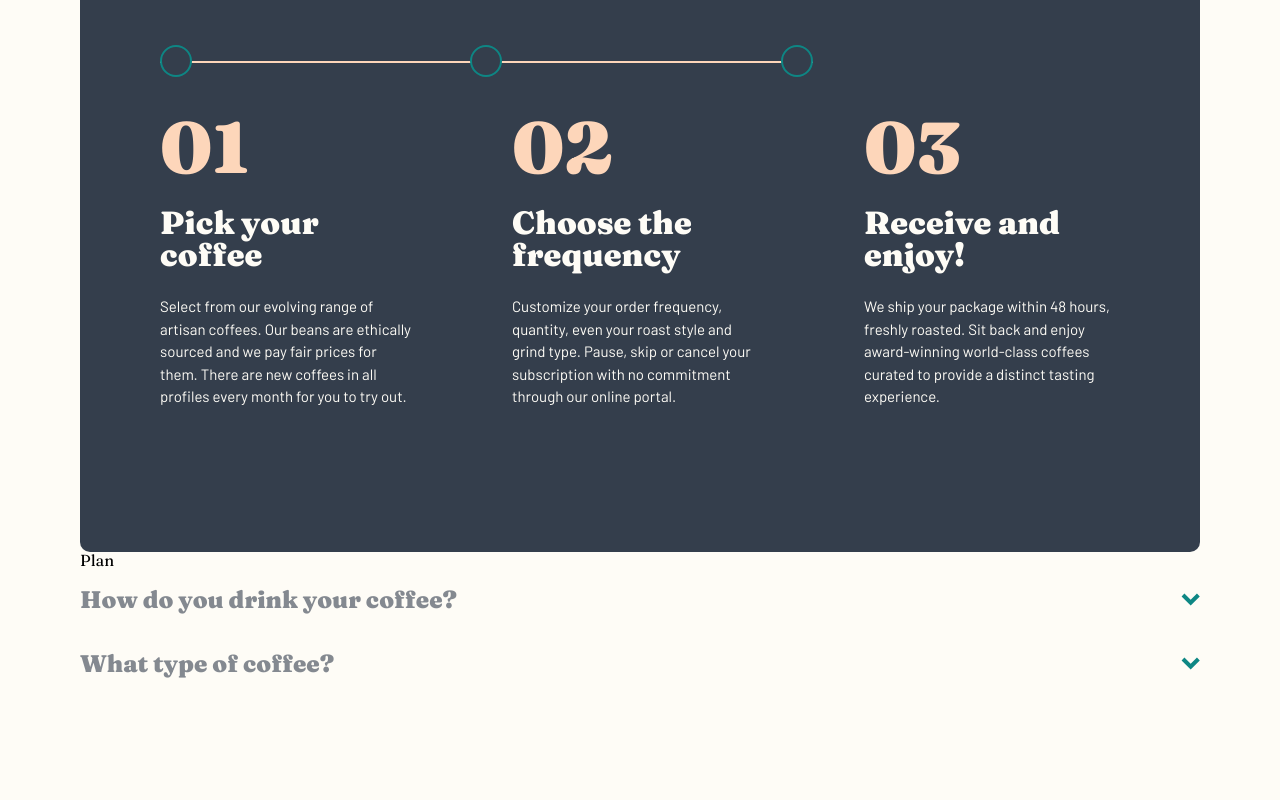
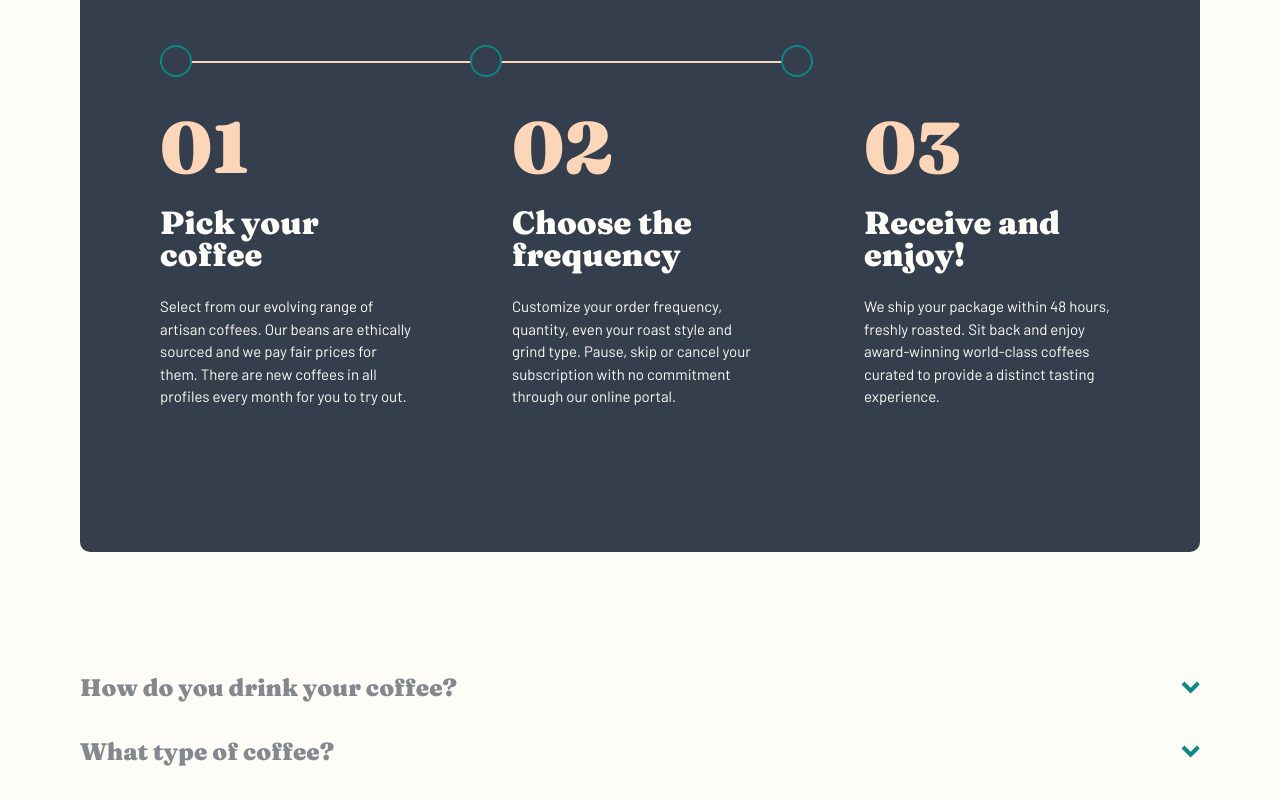
Before and after one commit to zyadfallatah/frontend-mentor-challenge-10, a React (Vite) app: page /create-your-plan in a window 1280 px wide. Shown: the part 731-1531 px from the top of the page. Before the commit the page ends 1443 px from the top, so only its background shows below. Built offline with nearby package versions, Linux system fonts and the light colour scheme.

Commit message:
Fixing margins

```diff
--- a/src/pages/create-your-plan/Plan.tsx
+++ b/src/pages/create-your-plan/Plan.tsx
@@ -5,8 +5,7 @@ const Plan = () => {
   const [, dispatch] = useOptions();
 
   return (
-    <form className="space-y-4">
-      <h2>Plan</h2>
+    <form className="space-y-4 mt-[7.5rem]">
       <FormOptions
         header="How do you drink your coffee?"
         plan="howToDrink"
--- a/src/pages/create-your-plan/PlansOption.tsx
+++ b/src/pages/create-your-plan/PlansOption.tsx
@@ -24,8 +24,8 @@ const PlansOption = ({
   const [isOptionOpened, setIsOptionOpened] = useState(false);
 
   return (
-    <div>
-      <header className="flex justify-between items-center gap-8 mb-8">
+    <div className={`${isOptionOpened ? "mb-24" : ""}`}>
+      <header className="flex justify-between items-center gap-16 mb-8">
         <h3 className="text-grey text-2xl font-black basis">{header}</h3>
         <img
           src={arrow}
```
